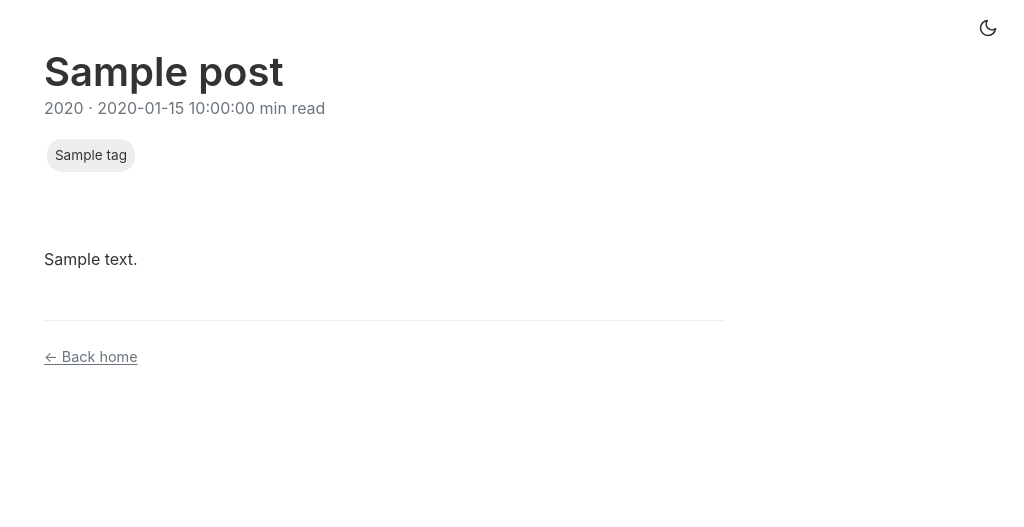
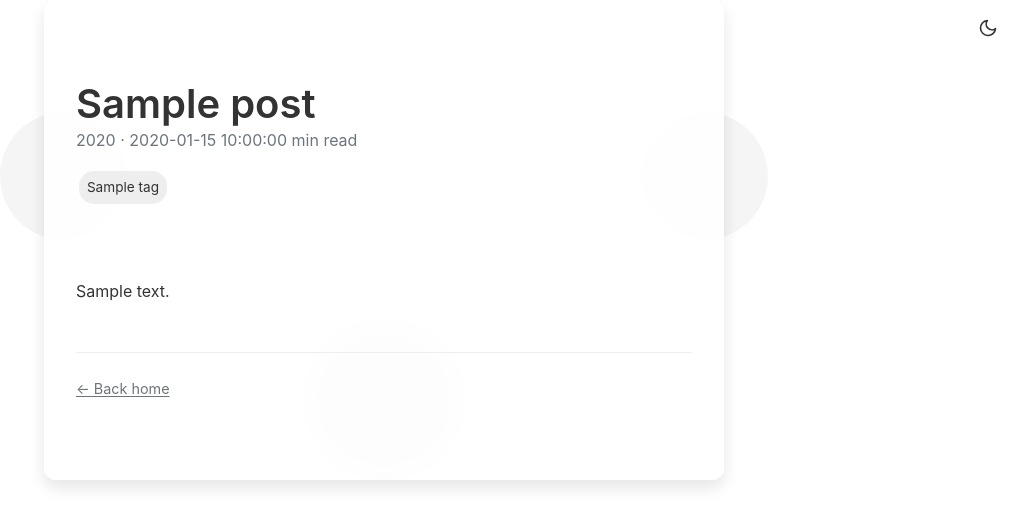
Before and after one commit to AnthonyBuildsOnBase/personalsite, a Flask app: template templates/post.html in a window 1280 px wide. Shown: the top 527 px of the page, without its empty margins (256-1280 px from the left). Run offline with Flask 3, Linux system fonts and the light colour scheme; the template is opened without the code that fills it: most values are stand-ins (such as "Sample title", 1, 10 or a date in 2020).

Commit message:
Agent query: Can you see the animated gears in the background and the semi-transparent window effect over the content? Does it maintain good readability?
Refactor website styling and add background gear animation.  Remove a blog post.

Screenshot: https://storage.googleapis.com/screenshot-production-us-central1/3c5736a1-8f89-4729-8f63-9b4bd9a5496e/814ea2fb-4581-4283-9e02-4569b4009daf.jpg

```diff
--- a/content/posts/flask-website.md
+++ /dev/null
@@ -1,25 +0,0 @@
----
-title: Man at the intersection
-date: 2024-9-15
-tags:
-  - short story
-  - philosophy
----
-
-Although I lived in a hilly city, I enjoyed my seemingly routine commute. The crisp morning air was alive with energy as the populace emerged from side streets to funnel into the city center. The evening heat settled in to make the climb back feel slower as everyone scattered back to their nooks. The city itself seemed to breathe—invigorating life rushing in, languished tension released out—following a familiar, daily rhythm.
-
-Despite everyone's various ambitions and backstories, most shared a common, unspoken pattern. Each day, we followed a similar path, sitting in the same seats, and spending hours quietly chasing the approval of those believed to hold something we don’t. The routine was predictable, almost mechanical—steady, silent, and largely uneventful.
-
-One day, an older man caught my attention at a small intersection I passed each morning. He leaned against a chess table, wood cane in hand, black beanie on head, and holding a blue cup of coffee. At first glance, he seemed like one of the city's overlooked—those quietly sidelined by a world that had moved on. Ironically, though they seemed different from the integrated, they too spent hours chasing after something held by those with more. But this man wasn’t seeking anything.
-
-After a few days of passing him, we finally acknowledged each other with a simple wave. Awkward and eager, he shook his hand up and down like shooing away smoke. I waved back without much thought. From then on, rain or shine, good day or bad, we exchanged the same simple wave every morning. It became a small ritual—something quiet but meaningful, something to be grateful for. In my mind, we became a sort of silent, strange friends.
-
-Months later, I noticed others waving to him too. A brief embarrassment hit me as I realized the ritual wasn’t ours but was his. Humbled at first, I slowly grew fond of the idea that this enigmatic figure, in his own quiet way, had become a small icon to me and the local commuters at that modest intersection.
-
-Half a year since our first wave, my knowledge of who he was and why he sat there remained the exact same. Though the answer was within reach, I continued to preserve the riddle and never spoke to him.
-
-As my time in the city neared its end, I realized I would never see him again. As I toyed with the romantic notion of leaving it a mystery, one morning I decided not to cling to the fantasy for its own sake.
-
-Despite a year of acknowledgements, he was surprised and slightly unwelcoming when I approached him. After an awkward greeting, I asked everything but his answer was simple: he just enjoyed the fresh air and greeting people. Expecting something more insightful, I was caught off guard. I thanked him for his presence and continued my commute.
-
-At first, I was slightly disappointed by the lack of profoundness I felt his symbolic presence deserved. But over time I’ve come to realize that it was my own search for purpose in a dull routine that projected the unrealistic narrative onto him. By breaking the illusion, he affirmed the need for meaning, though left me still undecided on how to continue fulfilling it.
--- a/content/posts/minimalism-in-software.md
+++ /dev/null
@@ -1,18 +0,0 @@
----
-title: Why Minimalism Matters in Software Design
-date: 2024-12-01
-tags:
-  - software design
-  - minimalism
-  - best practices
----
-
-Minimalism in software design isn't just about aesthetics—it's about clarity, maintainability, and user experience.
-
-Here are three key principles I follow:
-
-1. Remove everything that isn't absolutely necessary
-2. Make what remains as simple as possible
-3. Focus on the core functionality that users actually need
-
-These principles have guided my recent projects and significantly improved their maintainability.
--- a/static/css/style.css
+++ b/static/css/style.css
@@ -6,6 +6,8 @@
     --link-hover-color: #000;
     --border-color: #eee;
     --muted-color: #6c757d;
+    --window-bg: rgba(255, 255, 255, 0.85);
+    --gear-color: #000;
 }
 
 /* Dark theme variables */
@@ -26,12 +30,30 @@ body {
     color: var(--text-color);
     background-color: var(--bg-color);
     transition: background-color 0.3s, color 0.3s;
+    position: relative;
+    overflow-x: hidden;
+}
+
+/* Background gear effect */
+body::before {
+    content: "";
+    position: fixed;
+    top: 0;
+    left: 0;
+    width: 100%;
+    height: 100%;
+    background-image: url('../css/gears.svg');
+    background-repeat: no-repeat;
+    background-position: center;
+    background-size: cover;
+    z-index: -1;
+    opacity: 0.5;
 }
 
 /* Typography */
 h1, h2 {
     font-weight: 600;
-    margin-bottom: 0rem;  /* Even smaller margin */
+    margin-bottom: 0rem;
     color: var(--text-color);
 }
 
@@ -114,34 +148,22 @@ h2 {
     padding: 0;
 }
 
-
 /* Content styling */
 .content {
     max-width: 65ch;
     white-space: pre-line;
-    margin-top: 0;  /* Remove top margin */
+    margin-top: 0;
 }
 
 /* Container adjustments */
 .container {
     max-width: 680px;
-    padding: 0 0rem; /* Reduced padding for tighter layout */
-    margin: 0 auto; /*Center container*/
-}
-
-/* Responsive adjustments */
-@media (max-width: 768px) {
-    body {
-        font-size: 16px;
-    }
-
-    h1 {
-        font-size: 2rem;
-    }
-
-    .container {
-        padding: 0 0.5rem; /*Further reduced padding on smaller screens*/
-    }
+    padding: 2rem;
+    margin: 0 auto;
+    background: var(--window-bg);
+    backdrop-filter: blur(8px);
+    border-radius: 12px;
+    box-shadow: 0 8px 16px rgba(0, 0, 0, 0.1);
 }
 
 /* Links */
```
Also changed, not shown: other parts of static/css/style.css (+32 -2 lines), app.py (+27 -16 lines), static/css/gears.svg (added).
